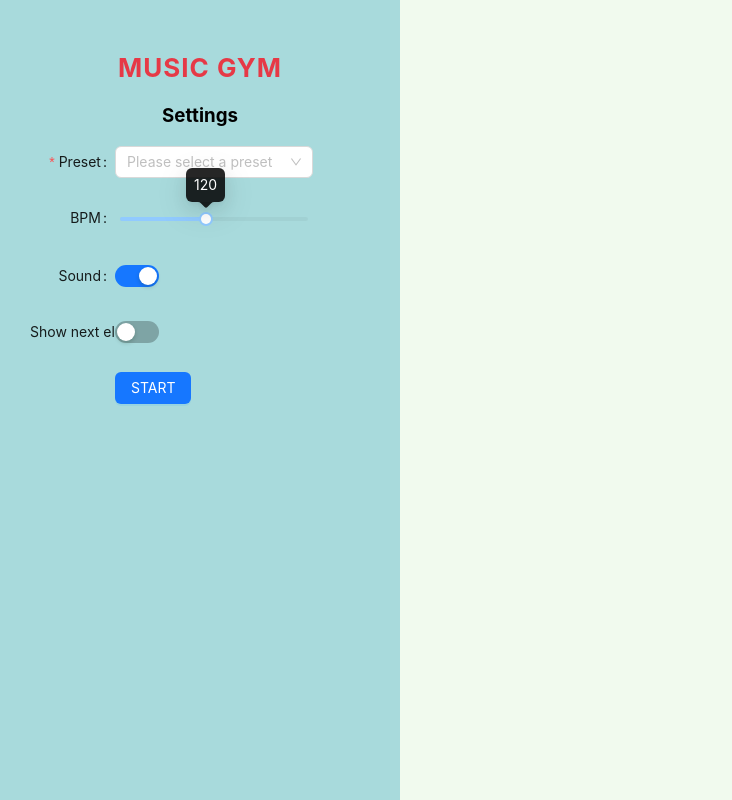
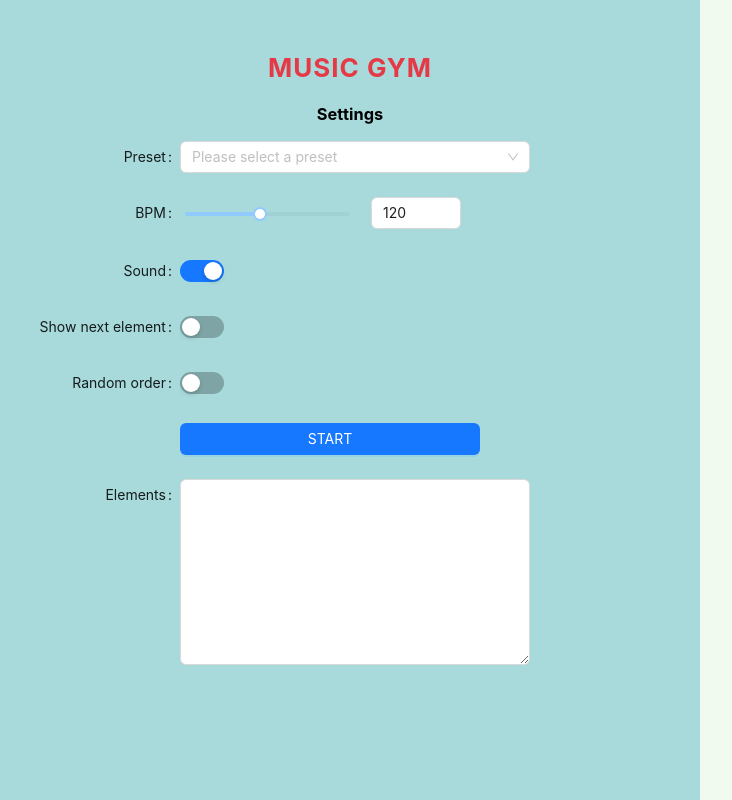
Before and after one commit to LizaAgey/music_gym, a React (Create React App) app: page / in a window 1280 px wide. Shown: the whole page, without its empty margins (0-732 px from the left). Built offline with nearby package versions, Linux system fonts and the light colour scheme.

Commit message:
Textbox for preset elements

```diff
--- a/src/components/Sidebar/Sidebar.module.css
+++ b/src/components/Sidebar/Sidebar.module.css
@@ -4,7 +4,7 @@
     left: 0;
     height: 100vh;
     background-color: #a8dadc;
-    width: 400px;
+    width: 700px;
 }
 .sidebarContent {
     padding: 30px 30px;
--- a/src/components/Sidebar/Sidebar.tsx
+++ b/src/components/Sidebar/Sidebar.tsx
@@ -1,13 +1,13 @@
 import React, {useEffect} from 'react';
 import styles from './Sidebar.module.css'
-import {Button, Form, Select, Slider, Switch} from 'antd';
+import {Button, Col, Form, InputNumber, Row, Select, Slider, Switch} from 'antd';
 import {presetsInitialData} from '../../data/presetsInitialData';
 import {RootState, useAppDispatch} from "../../store/store";
 import {initPresets, saveSettings, setPreset, stopProgress} from "../../store/slices/settings/slice";
 import {PresetType} from "../../store/slices/settings/types";
 import {useSelector} from "react-redux";
-import {Link} from "react-router-dom";
 import {useNavigate} from "react-router-dom";
+import TextArea from "antd/es/input/TextArea";
 
 
 export type FormSettingsValuesType = {
@@ -16,13 +16,27 @@ export type FormSettingsValuesType = {
     interval: number,
     bpm: number,
     soundMode: boolean
-    isShowNext: boolean
+    isShowNext: boolean,
+    elements: string
+    isRandom: boolean
 }
 
 export const Sidebar: React.FC = () => {
     const navigate = useNavigate();
     const dispatch = useAppDispatch();
     const settingsState = useSelector((state: RootState) => state.settings);
+
+    const [bpm, setBpm] = React.useState<number | null>(120);
+
+    const onChange = (newValue: number | null) => {
+        setBpm(newValue);
+    };
+
+    const [form] = Form.useForm();
+
+    useEffect(() => {
+        form.setFieldValue("elements", settingsState.preset?.elements.map(el => el.value).join('\n'))
+    }, [settingsState.preset])
 
     useEffect(() => {
         dispatch(initPresets(presetsInitialData));
@@ -40,12 +54,9 @@ export const Sidebar: React.FC = () => {
     }
 
     const onStartButtonHandler = (formValues: FormSettingsValuesType) => {
+        formValues.bpm = bpm ? bpm : 0;
         dispatch(saveSettings(formValues))
         navigate('/progress');
-    };
-
-    const onStopButtonClickHandler = () => {
-        dispatch(stopProgress())
     };
 
     return (
@@ -56,6 +67,7 @@ export const Sidebar: React.FC = () => {
 
                 <Form{...formItemLayout}
                      onFinish={onStartButtonHandler}
+                     form={form}
                      initialValues={{
                          'trainingPeriod': 2,
                          'soundMode': settingsState.isSoundOn,
@@ -68,9 +80,7 @@ export const Sidebar: React.FC = () => {
 
                     <Form.Item
                         name="preset"
-                        label="Preset"
-                        hasFeedback
-                        rules={[{required: true, message: 'Please select a preset!'}]}>
+                        label="Preset">
 
                         <Select
                             onChange={onPresetSelectChangeHandler}
@@ -84,32 +94,25 @@ export const Sidebar: React.FC = () => {
                         </Select>
                     </Form.Item>
 
-                    {/*                    {settingsState.preset?.id
-                        ? <div>
-                            Included in the preset:
-                            <ul>{settingsState.presetsInitialData.find(preset => preset.id === settingsState.preset?.id)?.elements
-                                .map((element) => {
-                                    return <li key={element.id}>{element.value}</li>
-                                })}</ul>
-
-                        </div>
-                        : null}*/}
-
-                    {/*                    <Form.Item label="Training time, min">
-                        <Form.Item name="trainingPeriod" noStyle>
-                            <InputNumber min={1} max={20}/>
-                        </Form.Item>
-                    </Form.Item>*/}
-
                     <Form.Item name="bpm" label="BPM">
-                        <Slider min={20} max={240} tooltip={{open: true}}/>
+                        <Row>
+                            <Col span={12}>
+                                <Slider
+                                    min={20} max={240}
+                                    onChange={onChange}
+                                    value={typeof bpm === 'number' ? bpm : 0}
+                                />
+                            </Col>
+                            <Col span={4}>
+                                <InputNumber
+                                    min={20} max={240}
+                                    style={{margin: '0 16px'}}
+                                    value={bpm}
+                                    onChange={onChange}
+                                />
+                            </Col>
+                        </Row>
                     </Form.Item>
-
-                    {/*                    <Form.Item label="Beats">
-                        <Form.Item name="beats" noStyle>
-                            <InputNumber min={1} max={8}/>
-                        </Form.Item>
-                    </Form.Item>*/}
 
                     <Form.Item name="soundMode" label="Sound" valuePropName="checked">
                         <Switch/>
@@ -119,13 +122,19 @@ export const Sidebar: React.FC = () => {
                         <Switch/>
                     </Form.Item>
 
+                    <Form.Item name="isRandom" label="Random order" valuePropName="checked">
+                        <Switch/>
+                    </Form.Item>
+
                     <Form.Item wrapperCol={{span: 12, offset: 6}}>
-                        <Button type="primary" htmlType="submit"> START </Button>
+                        <Button type="primary" htmlType="submit" block> START </Button>
+                    </Form.Item>
 
-                        {settingsState.isInProgress &&
-                            <Button type="default" onClick={onStopButtonClickHandler}> STOP </Button>}
+                    <Form.Item name="elements" label="Elements">
+                        <TextArea rows={8}
+                                  defaultValue={settingsState.preset?.elements.map(el => el.value).join('\n')}/>
+                    </Form.Item>
 
-                    </Form.Item>
                 </Form>
             </div>
         </div>
--- a/src/components/Timer/MyTimerNew.tsx
+++ b/src/components/Timer/MyTimerNew.tsx
@@ -24,6 +24,7 @@ export const MyTimerNew: React.FC = () => {
     const doWork = () => {
         setCount(c => {
             let innerCount = c;
+
             if (innerCount === settingsState.beats) {
                 innerCount = 0;
             }
@@ -32,8 +33,21 @@ export const MyTimerNew: React.FC = () => {
                 click2.currentTime = 0;
                 // Show new element on strong beat
                 setNextIndex((prevValue) => {
-                    setCurrentIndex(prevValue);
-                    return Math.floor(Math.random() * settingsState.preset.elements.length);
+                    if (settingsState.isRandom) {
+                        setCurrentIndex(prevValue);
+                        let nextIndex: number = Math.floor(Math.random() * settingsState.preset.elements.length);
+                        if (nextIndex === prevValue) {
+                            nextIndex = Math.floor(Math.random() * settingsState.preset.elements.length);
+                        }
+                        return nextIndex
+                    } else {
+                        setCurrentIndex(prevValue);
+                        if (prevValue === settingsState.rawElements.length - 1) {
+                            return 0;
+                        } else {
+                            return prevValue + 1;
+                        }
+                    }
                 });
             } else {
                 settingsState.isSoundOn && click1.play();
@@ -73,13 +87,13 @@ export const MyTimerNew: React.FC = () => {
                 ? <div className={styles.displayContainer}>
                     <div className={styles.current}>
                         <div className={styles.note}>
-                            {settingsState.preset?.elements[currentIndex].value}
+                            {settingsState.rawElements?.[currentIndex]}
                         </div>
                     </div>
                     {settingsState.isShowNext &&
                         <div className={styles.next}>
                             <div className={styles.note}>
-                                {settingsState.preset?.elements[nextIndex].value}
+                                {settingsState.rawElements?.[nextIndex]}
                             </div>
                         </div>}
                 </div>
--- a/src/data/presetsInitialData.ts
+++ b/src/data/presetsInitialData.ts
@@ -34,5 +34,15 @@ export const presetsInitialData: Array<PresetType>  = [
             {id: 12, value: 'B', sound: ''}
         ]
     },
+    {
+        id: 3,
+        name: 'Test preset',
+        type: PresetMode.NOTE,
+        elements: [
+            {id: 1, value: 'жопа', sound: ''},
+            {id: 3, value: 'цыцка', sound: ''},
+            {id: 5, value: 'сиська', sound: ''}
+        ]
+    },
 
 ]
--- a/src/page/SettingsPage.tsx
+++ b/src/page/SettingsPage.tsx
@@ -1,19 +1,19 @@
 import React from 'react';
-import Grid from "@mui/material/Grid";
 import {Sidebar} from "../components/Sidebar/Sidebar";
 import {PresetElementsList} from "../components/PresetElementsList/PresetElementsList";
+import {Col, Row} from 'antd';
 
 function SettingsPage() {
     return (
         <>
-            <Grid container spacing={0}>
-                <Grid item xs={4}>
+            <Row>
+                <Col span={12}>
                     <Sidebar/>
-                </Grid>
-                <Grid item xs={8}>
+                </Col>
+                <Col span={12}>
                     <PresetElementsList/>
-                </Grid>
-            </Grid>
+                </Col>
+            </Row>
         </>
     );
 }
--- a/src/store/slices/settings/slice.ts
+++ b/src/store/slices/settings/slice.ts
@@ -9,6 +9,7 @@ export const initialState: SettingsPageType = {
         elements: [],
         type: PresetMode.UNDEFINED
     },
+    rawElements: [],
     trainingPeriod: 3,
     bpm: 120,
     beats: 4,
@@ -16,6 +17,7 @@ export const initialState: SettingsPageType = {
     isInProgress: false,
     isSoundOn: true,
     isPaused: false,
+    isRandom: false,
     isShowNext: false,
     presetsInitialData: []
 }
@@ -42,6 +44,8 @@ const settingsSlice = createSlice({
             state.bpm = action.payload.bpm;
             state.isSoundOn = action.payload.soundMode;
             state.isShowNext = action.payload.isShowNext;
+            state.rawElements = action.payload.elements.split("\n");
+            state.isRandom = action.payload.isRandom;
         }
     }
 });
--- a/src/store/slices/settings/types.ts
+++ b/src/store/slices/settings/types.ts
@@ -7,6 +7,8 @@ export type SettingsPageType = {
     isSoundOn: boolean
     isPaused: boolean
     isShowNext: boolean
+    isRandom: boolean
+    rawElements: Array<string>
     preset: PresetType
     presetsInitialData: Array<PresetType>
 }
```
Also changed, not shown: 1 other file (tests, documents, lock files or other folders).
